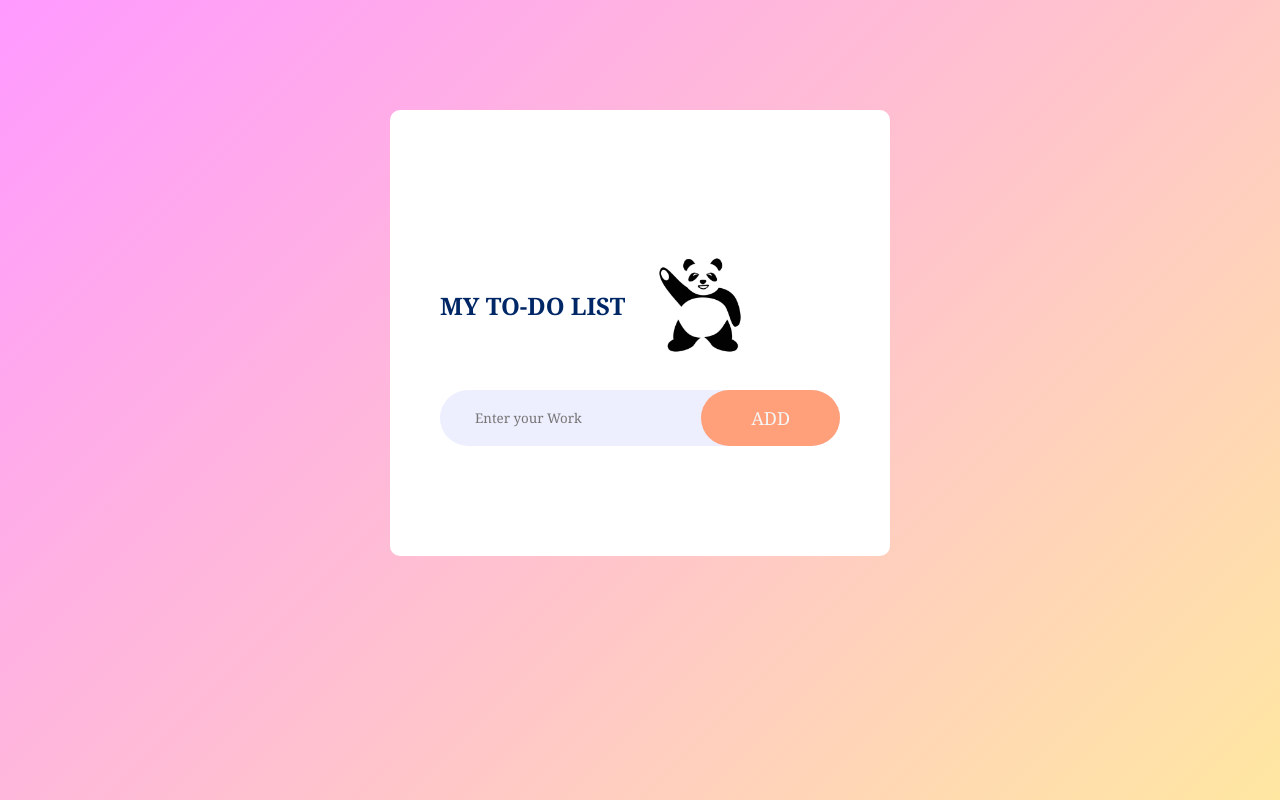
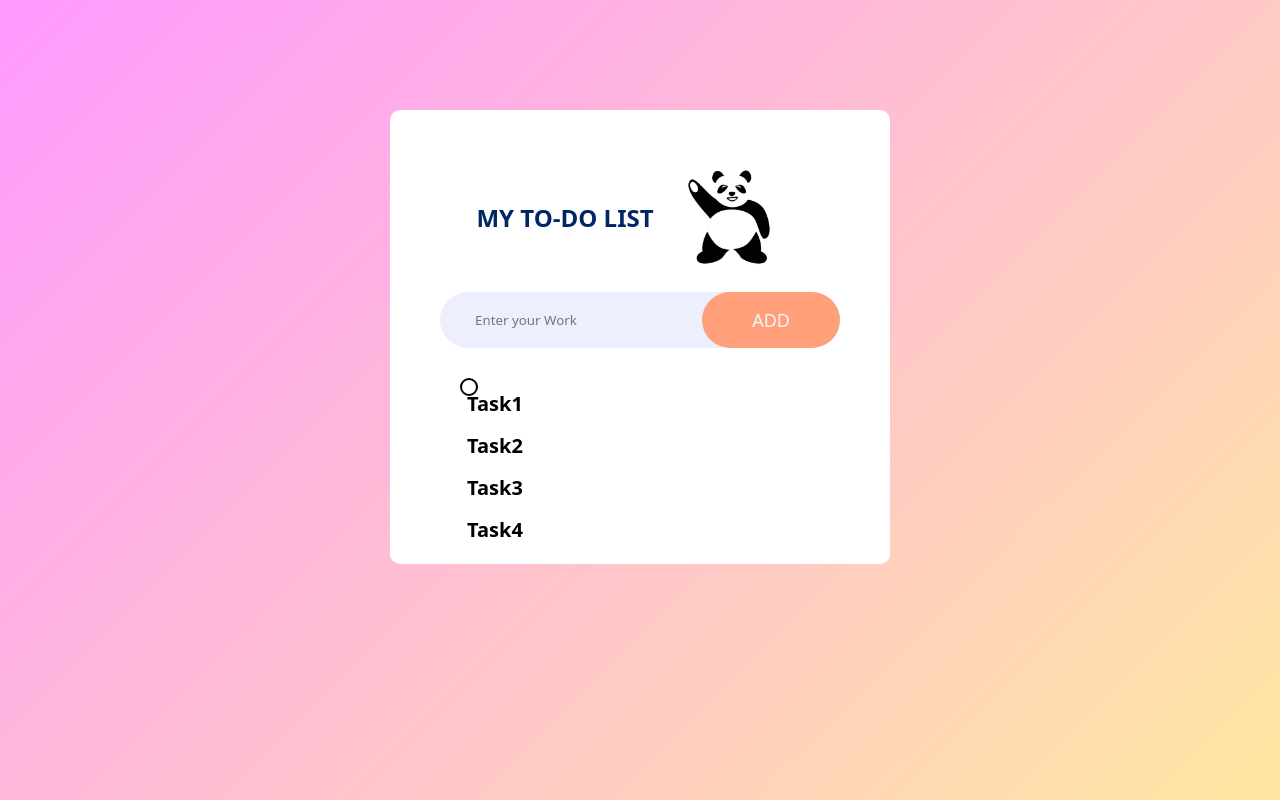
Before and after one commit to decodedwarrior/project-2, a plain HTML site: page index.html in a window 1280 px wide. Shown: the top 800 px of the page. Drawn offline with Linux system fonts and the light colour scheme.

Commit message:
list of tasks

```diff
--- a/index.html
+++ b/index.html
@@ -14,6 +14,14 @@
           <input type="text"  placeholder="Enter your Work"></input>
           <button>ADD</button>
        </div>
+       <div class ="task">
+        <ul class="task-container">
+            <li>Task1</li>
+            <li>Task2</li>
+            <li>Task3</li>
+            <li>Task4</li>
+        </ul>
+     </div>
      </div>
     </div>
 
--- a/style.css
+++ b/style.css
@@ -1,7 +1,7 @@
 *{
     margin: 0;
     padding: 0;
-    font-family:Georgia, 'Times New Roman', Times, serif;
+    font-family:system-ui, -apple-system, BlinkMacSystemFont, 'Segoe UI', Roboto, Oxygen, Ubuntu, Cantarell, 'Open Sans', 'Helvetica Neue', sans-serif;
     box-sizing:border-box;
 
 
@@ -28,13 +28,16 @@
 }
 .todo-list h1{
     display:flex;
+    justify-content: center;
     color:#002765;
     align-items: center;
-    margin-bottom:10px;
+    transform: translateY(-88px);
+
 }
 #panda{
     width:150px;
     height:150px;
+
 }
 .row{
     display:flex;
@@ -44,6 +47,7 @@
     border-radius:30px;
     padding-left:25px;
     margin-bottom:30px;
+    transform: translateY(-88px);
 
 }
 input{
@@ -63,3 +67,37 @@ button{
     outline:none;
     cursor:cell;
 }
+.task{
+    font-family:system-ui, -apple-system, BlinkMacSystemFont, 'Segoe UI', Roboto, Oxygen, Ubuntu, Cantarell, 'Open Sans', 'Helvetica Neue', sans-serif;
+    font-size:20px;
+    font-weight:bold;
+    list-style-type: none;
+    padding: 0;
+    text-align: left;
+    max-width: 300px;
+    margin-left: 20px;
+    margin-right: auto;
+    transform: translateY(-88px);
+    cursor: pointer;
+
+}
+ li {
+    display:flex;
+    align-items: center;
+    padding-left: 10px;
+    padding: 5px;
+    margin: 5px 0;
+    border-radius: 8px;
+  }
+.task-container{
+      content: "";
+      position:relative;
+      list-style: none;
+      height: 18px;
+      width:18px;
+      border:2px solid gray;
+      display:inline-flexbox;
+      border-radius: 50%;
+      border-color: black;
+      /**background-image:url(cancel.png) ;**/
+}
```
Also changed, not shown: cancel.png (added), pngtree-green-check-png-element-png-image_4087298.png (added).
